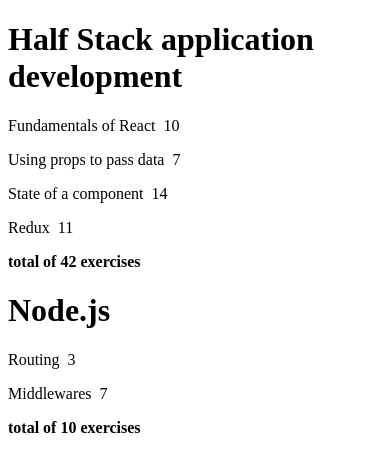
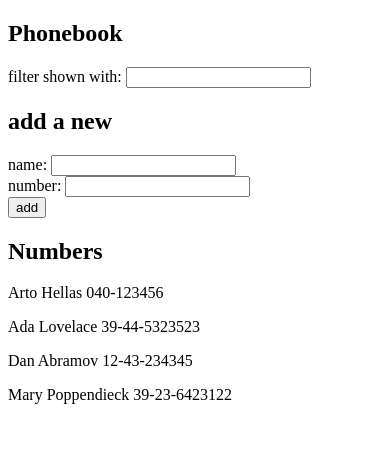
Before and after one commit to utsabk/full-stack-open-2021, a React (Create React App) app: page / in a window 390 px wide. Shown: the top 472 px of the page. Built offline with nearby package versions, Linux system fonts and the light colour scheme; the HTML template or start-up script is replaced by a standard one.

Commit message:
Exercises 2.6.-2.10. Phonebook

```diff
--- a/src/App.js
+++ b/src/App.js
@@ -1,53 +1,77 @@
-import React from 'react';
-import Course from './components/Course';
+import React, { useState } from 'react';
+import Filter from './components/Filter';
+import PersonForm from './components/PersonForm';
+import Persons from './components/Persons';
 
 const App = () => {
-  const courses = [
-    {
-      name: 'Half Stack application development',
-      id: 1,
-      parts: [
-        {
-          name: 'Fundamentals of React',
-          exercises: 10,
-          id: 1,
-        },
-        {
-          name: 'Using props to pass data',
-          exercises: 7,
-          id: 2,
-        },
-        {
-          name: 'State of a component',
-          exercises: 14,
-          id: 3,
-        },
-        {
-          name: 'Redux',
-          exercises: 11,
-          id: 4,
-        },
-      ],
-    },
-    {
-      name: 'Node.js',
-      id: 2,
-      parts: [
-        {
-          name: 'Routing',
-          exercises: 3,
-          id: 1,
-        },
-        {
-          name: 'Middlewares',
-          exercises: 7,
-          id: 2,
-        },
-      ],
-    },
-  ];
+  const [persons, setPersons] = useState([
+    { name: 'Arto Hellas', number: '040-123456', id: 1 },
+    { name: 'Ada Lovelace', number: '39-44-5323523', id: 2 },
+    { name: 'Dan Abramov', number: '12-43-234345', id: 3 },
+    { name: 'Mary Poppendieck', number: '39-23-6423122', id: 4 },
+  ]);
 
-  return <Course  courses={courses} />;
+  const [newName, setNewName] = useState('');
+  const [newNumber, setNewNumber] = useState('');
+
+  const [filter, setFilter] = useState([]);
+
+  const addNewName = (event) => {
+    event.preventDefault();
+    const personObject = {
+      name: newName,
+      number: newNumber,
+      id: persons.length + 1,
+    };
+    setPersons(persons.concat(personObject));
+    setNewName('');
+    setNewNumber('');
+  };
+
+  const handleNewName = (event) => {
+    const name = event.target.value;
+    persons.find((person) => person.name === name)
+      ? window.confirm(`${name} is already added to phonebook`)
+      : setNewName(name);
+  };
+
+  const handleNewNumber = (event) => {
+    const number = event.target.value;
+    setNewNumber(number);
+  };
+
+  const handleSearch = (event) => {
+    const search = event.target.value.toLowerCase();
+
+    console.log('Serach text', search);
+
+    const filteredPersons = persons.filter((person) =>
+      person.name.toLowerCase().includes(search)
+    );
+
+    console.log('filteredPersons', filteredPersons);
+
+    setFilter(filteredPersons);
+  };
+
+  const personsToDisplay = filter.length < 1 ? persons : filter;
+
+  return (
+    <>
+      <h2>Phonebook</h2>
+      <Filter handleSearch={handleSearch} />
+      <h2>add a new</h2>
+      <PersonForm
+        addNewName={addNewName}
+        newName={newName}
+        newNumber={newNumber}
+        handleNewName={handleNewName}
+        handleNewNumber={handleNewNumber}
+      />
+      <h2>Numbers</h2>
+      <Persons personsToDisplay={personsToDisplay} />
+    </>
+  );
 };
 
 export default App;
--- a/src/components/Course.js
+++ /dev/null
@@ -1,36 +0,0 @@
-import React from 'react';
-
-const Header = (props) => <h1>{props.course}</h1>
-
-const Part = ({part}) => <p>{part.name} &nbsp;{part.exercises}</p>
-
-const Parts = ({parts}) =>  parts.map(part => <Part key={part.id} part ={part}/>)
-
-const Total = ({ parts }) => {
-  const sum = parts.reduce((sum, part) => sum + part.exercises, 0);
-  return (
-    <>
-      <p><b>total of {sum} exercises</b></p>
-    </>
-  );
-};
-
-const Content = ({ name, parts }) => {
-  return (
-    <>
-      <Header course={name} />
-      <Parts parts={parts} />
-      <Total parts={parts} />
-    </>
-  );
-};
-
-const Course = ({ courses }) =>
-  courses.map((course) => {
-    return <Content key={course.id} name={course.name} parts={course.parts} />;
-});
-
-
-
-
-export default Course;
--- /dev/null
+++ b/src/components/Filter.js
@@ -0,0 +1,11 @@
+import React from 'react';
+
+const Filter = ({ handleSearch }) => {
+  return (
+    <>
+      <label htmlFor="searchInput"> filter shown with: </label>
+      <input id="searchInput" onChange={handleSearch} />
+    </>
+  );
+};
+export default Filter;
--- /dev/null
+++ b/src/components/PersonForm.js
@@ -0,0 +1,41 @@
+import React from 'react';
+
+const PersonForm = (props) => {
+  const {
+    addNewName,
+    newName,
+    newNumber,
+    handleNewName,
+    handleNewNumber,
+  } = props;
+
+  return (
+    <form onSubmit={addNewName}>
+      <div>
+        <label htmlFor="nameInput">name:</label>{' '}
+        <input
+          type="text"
+          id="nameInput"
+          value={newName}
+          onChange={handleNewName}
+          required
+        />
+      </div>
+      <div>
+        <lavbel htmlFor="numberInput">number:</lavbel>{' '}
+        <input
+          type="number"
+          id="numberInput"
+          value={newNumber}
+          onChange={handleNewNumber}
+          required
+        />
+      </div>
+      <div>
+        <button type="submit">add</button>
+      </div>
+    </form>
+  );
+};
+
+export default PersonForm;
--- /dev/null
+++ b/src/components/Persons.js
@@ -0,0 +1,10 @@
+import React from 'react';
+
+const Persons = ({ personsToDisplay }) =>
+  personsToDisplay.map((person) => (
+    <p key={person.id}>
+      {person.name} {person.number}
+    </p>
+  ));
+
+export default Persons;
```
